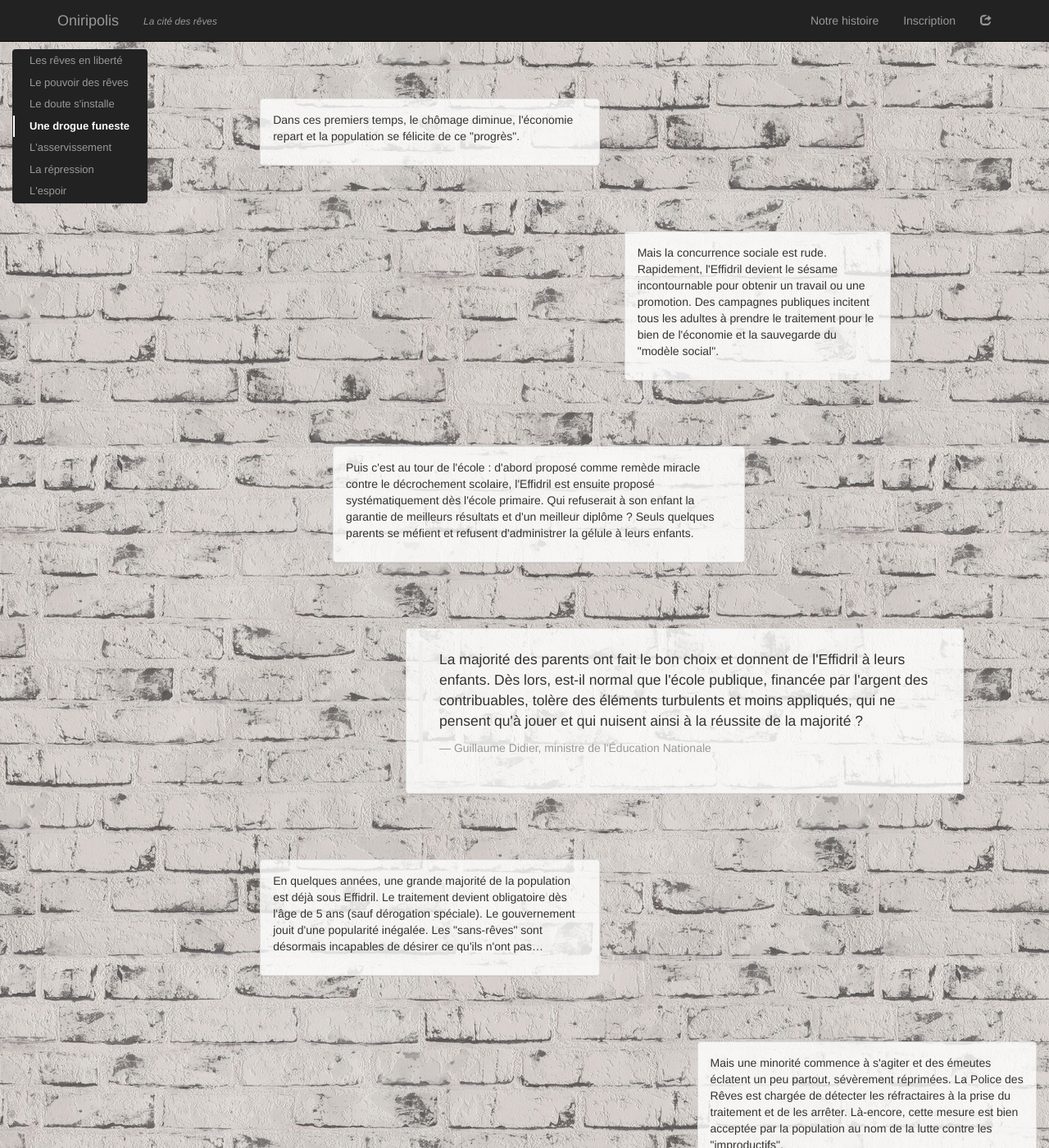
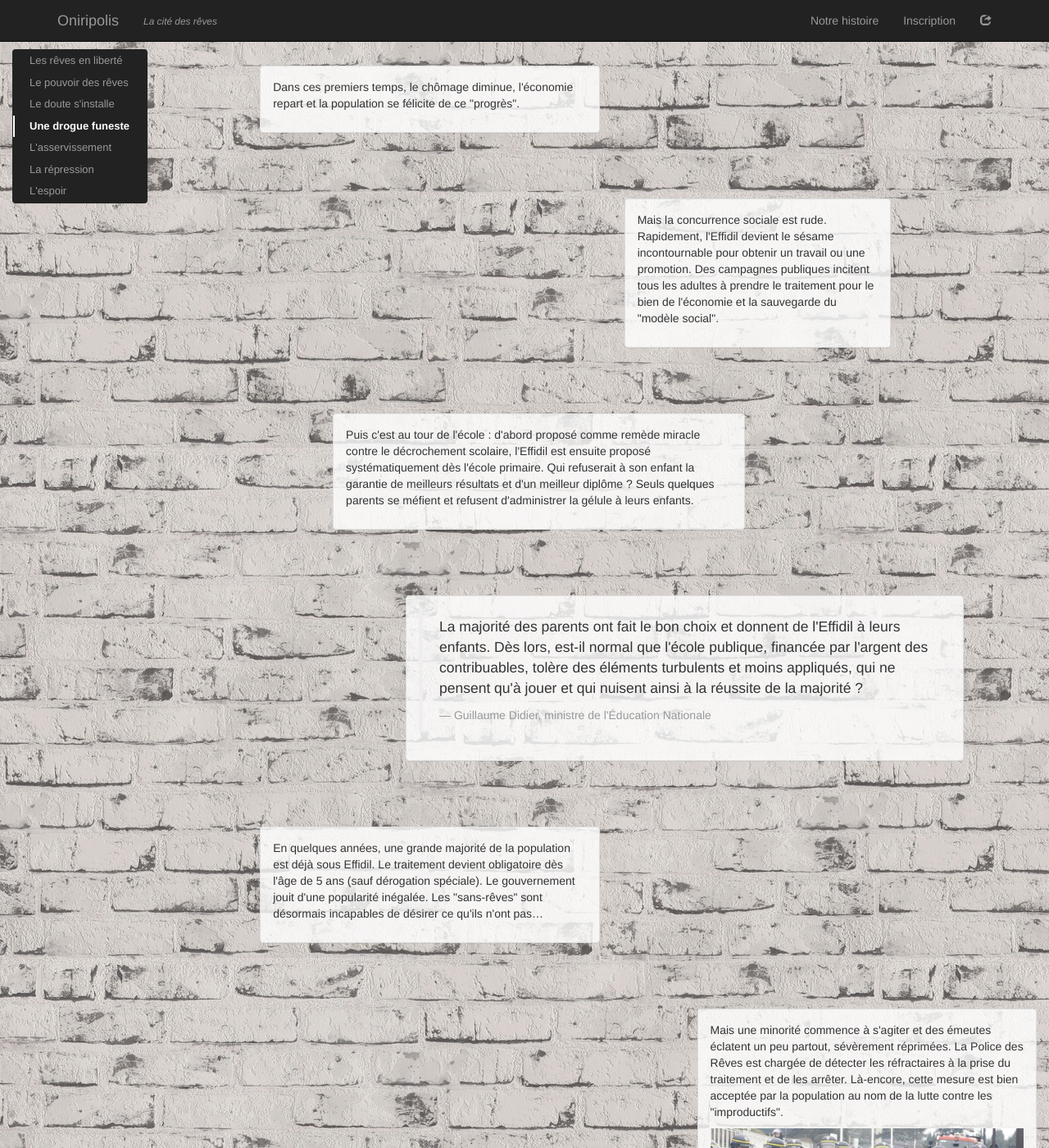
Before and after one commit to AdamSelene/oniripolis-staging, a Jekyll site: the page built from history.html, in a window 1280 px wide and 1400 px high, scrolled down 3186 px. Shown: the whole window at 82% size. Built offline with Jekyll 4.4.1, drawn with Linux system fonts in a browser that asks for light colours; comment, search, counter and statistics services are not loaded; some of the changed text lies outside the part shown.

Commit message:
Changed name of drug to Effidil

```diff
--- a/history.html
+++ b/history.html
@@ -212,7 +218,7 @@ title: "Oniripolis : Notre histoire"
 				<div class="col-md-5 col-md-offset-4">
 					<div class="panel panel-default">
 						<div class="panel-body">
-							<p>Voici Effidril : une gélule à prise quotidienne, augmentant très fortement la capacité de concentration. Avec comme effet secondaire la disparition de la capacité de rêver…</p>
+							<p>Voici Effidil : une gélule à prise quotidienne, augmentant très fortement la capacité de concentration. Avec comme effet secondaire la disparition de la capacité de rêver…</p>
 							<img src="img/pills.jpg" alt="Un traitement contre les rêves" width="100%"/>
 						</div>
 					</div>
@@ -243,7 +249,7 @@ title: "Oniripolis : Notre histoire"
 				<div class="col-md-4 col-md-offset-6">
 					<div class="panel panel-default">
 						<div class="panel-body">
-							<p>Mais la concurrence sociale est rude. Rapidement, l'Effidril devient le sésame incontournable pour obtenir un travail ou une promotion. Des campagnes publiques incitent tous les adultes à prendre le traitement pour le bien de l'économie et la sauvegarde du "modèle social".</p>
+							<p>Mais la concurrence sociale est rude. Rapidement, l'Effidil devient le sésame incontournable pour obtenir un travail ou une promotion. Des campagnes publiques incitent tous les adultes à prendre le traitement pour le bien de l'économie et la sauvegarde du "modèle social".</p>
 						</div>
 					</div>
 				</div>
@@ -253,7 +259,7 @@ title: "Oniripolis : Notre histoire"
 				<div class="col-md-6 col-md-offset-2">
 					<div class="panel panel-default">
 						<div class="panel-body">
-							<p>Puis c'est au tour de l'école : d'abord proposé comme remède miracle contre le décrochement scolaire, l'Effidril est ensuite proposé systématiquement dès l'école primaire. Qui refuserait à son enfant la garantie de meilleurs résultats et d'un meilleur diplôme ? Seuls quelques parents se méfient et refusent d'administrer la gélule à leurs enfants.</p>
+							<p>Puis c'est au tour de l'école : d'abord proposé comme remède miracle contre le décrochement scolaire, l'Effidil est ensuite proposé systématiquement dès l'école primaire. Qui refuserait à son enfant la garantie de meilleurs résultats et d'un meilleur diplôme ? Seuls quelques parents se méfient et refusent d'administrer la gélule à leurs enfants.</p>
 						</div>
 					</div>
 				</div>
@@ -264,7 +270,7 @@ title: "Oniripolis : Notre histoire"
 					<div class="panel panel-default">
 						<div class="panel-body">
 							<blockquote>
-								<p>La majorité des parents ont fait le bon choix et donnent de l'Effidril à leurs enfants. Dès lors, est-il normal que l'école publique, financée par l'argent des contribuables, tolère des éléments turbulents et moins appliqués, qui ne pensent qu'à jouer et qui nuisent ainsi à la réussite de la majorité ?</p>
+								<p>La majorité des parents ont fait le bon choix et donnent de l'Effidil à leurs enfants. Dès lors, est-il normal que l'école publique, financée par l'argent des contribuables, tolère des éléments turbulents et moins appliqués, qui ne pensent qu'à jouer et qui nuisent ainsi à la réussite de la majorité ?</p>
 								<footer>Guillaume Didier, ministre de l'Éducation Nationale</footer>
 							</blockquote>
 						</div>
@@ -272,15 +278,11 @@ title: "Oniripolis : Notre histoire"
 				</div>
 			</div>
 
-
-
-			<!-- Besoin de fausses citations de responsables politiques et de scientifiques -->
-
 			<div class="row">
 				<div class="col-md-5 col-md-offset-1">
 					<div class="panel panel-default">
 						<div class="panel-body">
-							<p>En quelques années, une grande majorité de la population est déjà sous Effidril. Le traitement devient obligatoire dès l'âge de 5 ans (sauf dérogation spéciale). Le gouvernement jouit d'une popularité inégalée. Les "sans-rêves" sont désormais incapables de désirer ce qu'ils n'ont pas…</p>
+							<p>En quelques années, une grande majorité de la population est déjà sous Effidil. Le traitement devient obligatoire dès l'âge de 5 ans (sauf dérogation spéciale). Le gouvernement jouit d'une popularité inégalée. Les "sans-rêves" sont désormais incapables de désirer ce qu'ils n'ont pas…</p>
 						</div>
 					</div>
 				</div>
@@ -389,7 +391,7 @@ title: "Oniripolis : Notre histoire"
 					</div>
 				</div>
 				<div class="col-md-7 vcenter">
-					<img src="img/oniripolis2.png" width="100%" />
+					<img id="oniripolis-logo" src="img/oniripolis2.png" width="100%" />
 					<img id="oniripolis-tagline" src="img/tagline.png" width="100%"/>
 				</div>
 			</div>
```
Also changed, not shown: other parts of history.html (+7 -1 lines).
